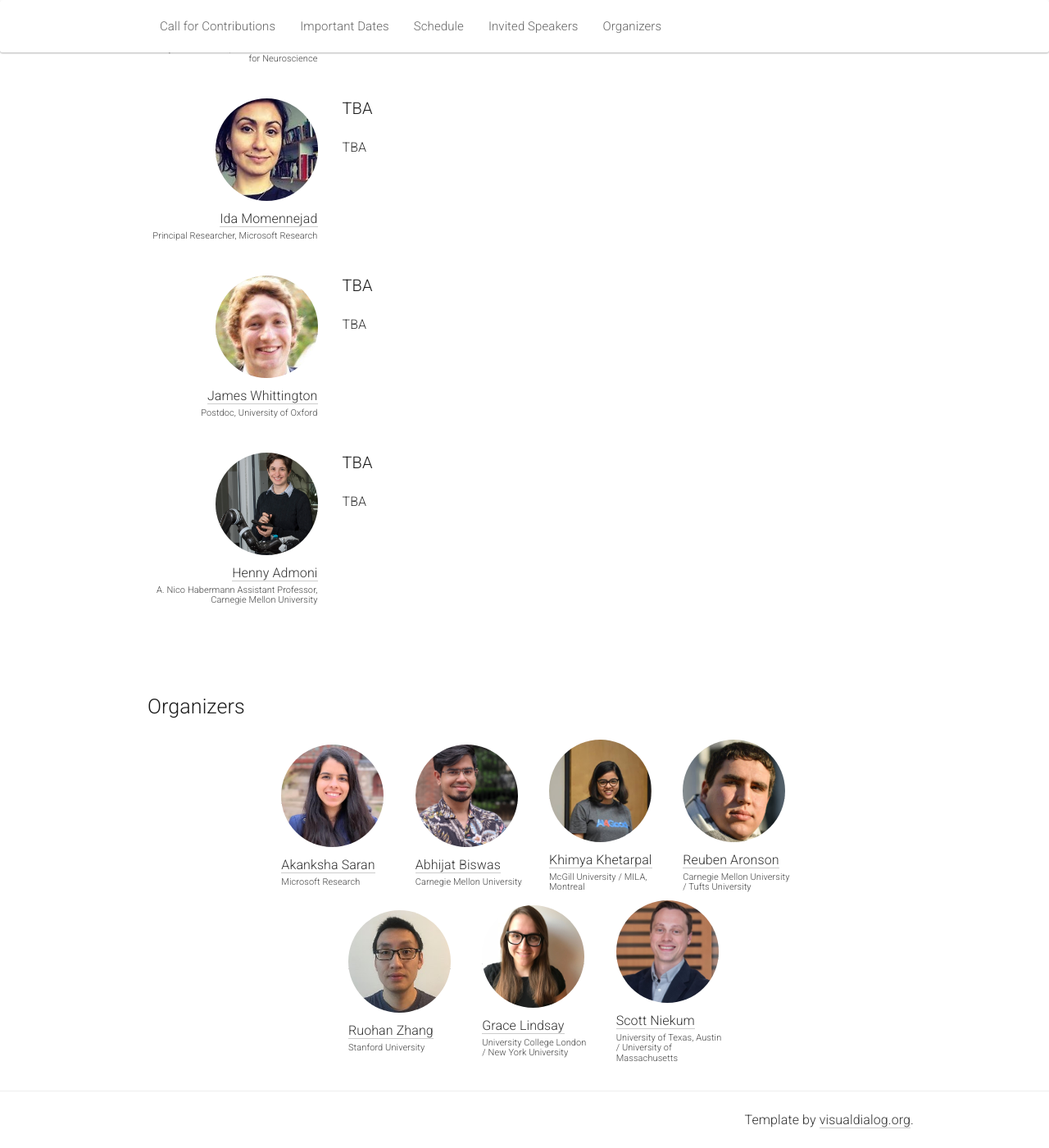
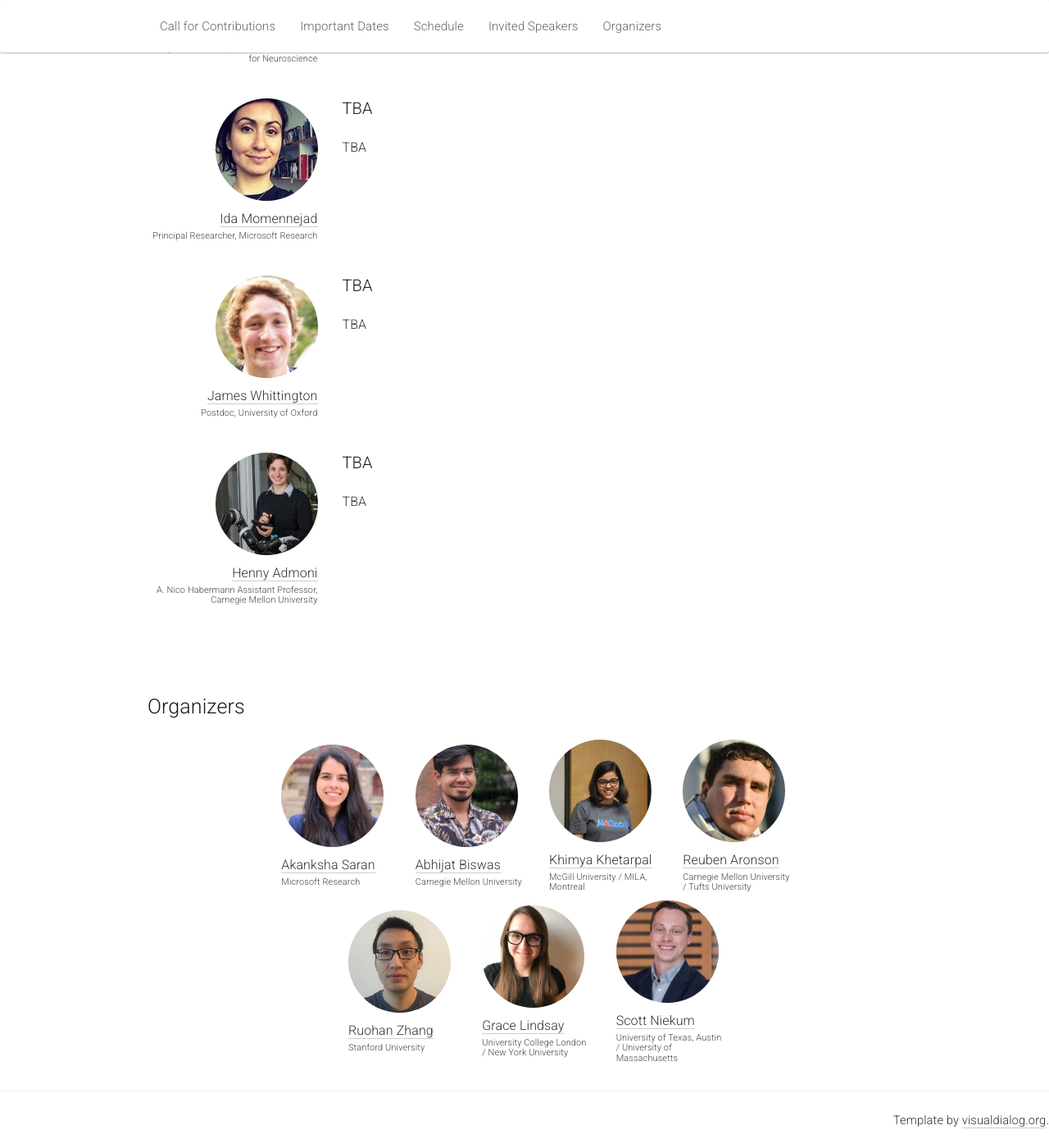
Before and after one commit to attention-learning-workshop/attention-learning-workshop.github.io, a Jekyll site: the page built from _pages/home_2022.md, in a window 1280 px wide and 1400 px high, scrolled down 2687 px. Shown: the whole window at 82% size. Built offline with Jekyll 4.4.1, drawn with Linux system fonts in a browser that asks for light colours; nearby versions of some CDN libraries; after the commit the page ends 4065 px from its top, so only the background shows below that.

Commit message:
clean up html

```diff
--- a/_config.yml
+++ b/_config.yml
@@ -1,7 +1,11 @@
 title: "All Things Attention: Bridging Different Perspectives on Attention"
+urltitle: "All Things Attention"
 email: abhijat@cmu.edu
-description: A Focus on Attention NeurIPS workshop
-  ---
+description: All Things Attention NeurIPS workshop
+keywords: neurips, attention, workshop, computer vision, robotics, machine learning, gaze, interaction, neuroscience, cognitive psychology
+
+
+
 baseurl: "" # the subpath of your site, e.g. /blog
 
 # Build settings
--- a/_includes/footer_2022.html
+++ b/_includes/footer_2022.html
@@ -1,11 +1,8 @@
 <hr>
 <div class="section text-gray" id="footer">
-                <div class="container">
     <div class="row">
         <div class="col-sm-12" style="text-align:right;">
-                            Template by <a href="http://visualdialog.org" class="external"> visualdialog.org</a>.</small>
-                        </div>
-			<br><br>
+            <small>Template by <a href="http://visualdialog.org" class="external">visualdialog.org</a>.</small>
         </div>
     </div>
 </div>
--- a/_includes/head_2022.html
+++ b/_includes/head_2022.html
@@ -9,7 +9,7 @@
 
 
 
-  <title>{{ page.urltitle }}</title>
+  <title>{{ site.urltitle }}</title>
   <meta name="description" content="{{site.description}}">
 
   <!--Open Graph Related Stuff-->
--- a/_includes/organizers.html
+++ b/_includes/organizers.html
@@ -6,14 +6,12 @@
   </div>
 </div>
 
-{% assign i = 1 %}
-
+{%- assign i = 1 -%}
 
 <div class="row" style="display: flex; justify-content: center; align-items: center;">
 
-{% for org in site.data.organizers %}
-
-{% assign new_row = i | modulo:5 %}
+{%- for org in site.data.organizers -%}
+{%- assign new_row = i | modulo:5 -%}
 
 {% if new_row == 0 %}
 </div>
@@ -30,8 +28,8 @@
     </div>
   </div>
 
-  {% assign i = i | plus: 1 %}
-  {% endfor %}
+{%- assign i = i | plus: 1 -%}
+{%- endfor -%}
 </div>
 
 </div>
--- a/_layouts/layout_2022.html
+++ b/_layouts/layout_2022.html
@@ -3,7 +3,10 @@
   {% include head_2022.html %}
   <body>
 
+    {% comment %}
     <!-- {% include header_common.html %} -->
+    {% endcomment %}
+
     {% include header_2022.html %}
 
     <div class="container">
```
Lines whose indentation alone changed are shown as unchanged.
